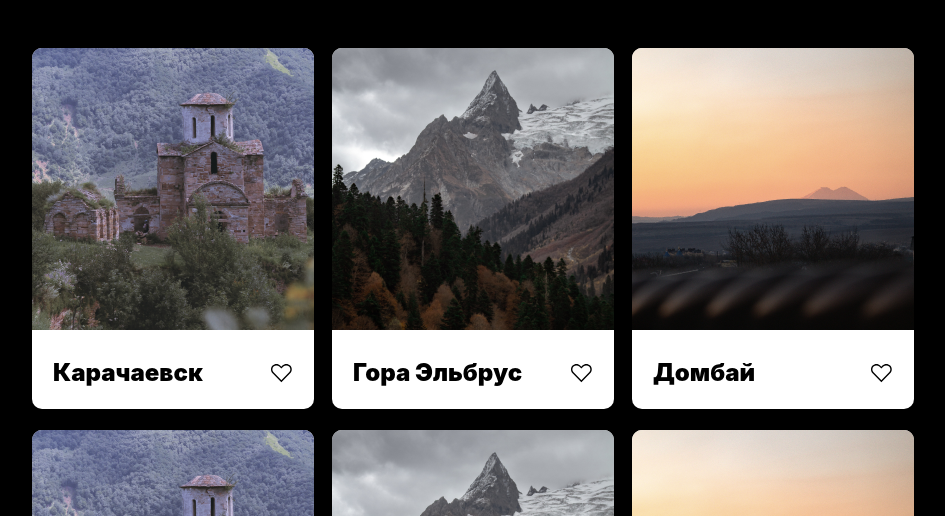
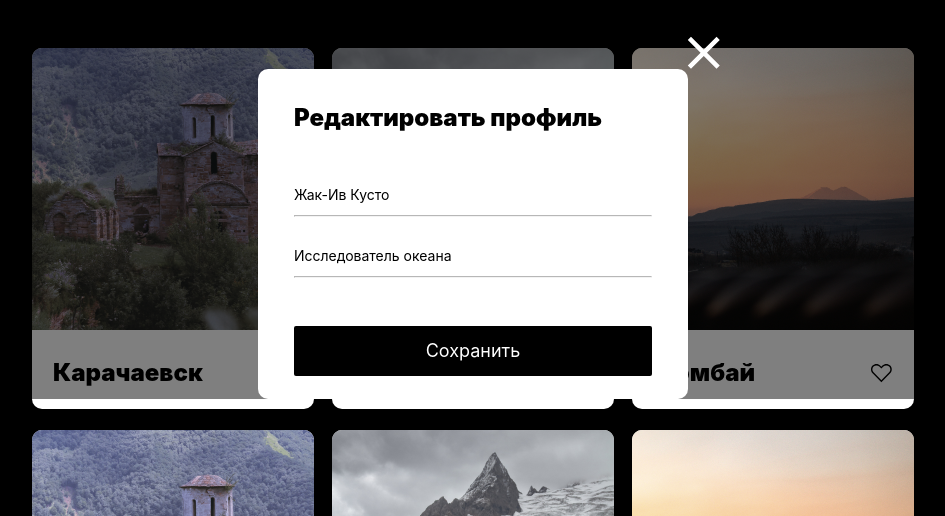
Before and after one commit to ppungin/mesto, a plain HTML site: page index.html in a window 1280 px wide. Shown: the part 284-800 px from the top of the page, without its empty margins (167-1112 px from the left). Drawn offline with Linux system fonts and the light colour scheme.

Commit message:
Pop-up almost finished

```diff
--- a/blocks/root/root.css
+++ b/blocks/root/root.css
@@ -78,6 +78,14 @@
     ;
 }
 
+
+@media (max-width : 882px) {
+    .profile__info {
+        grid-column-gap: calc( (100vw - 320px)/(882 - 320) * (17 - 4) + 4px);
+    }
+
+}
+
 @media (max-width : 620px) {
     .profile__info {
         margin: auto;
@@ -122,11 +130,19 @@
     padding-top: 10px;
     margin-bottom:0;
     align-self: center;
+    transition: opacity 0.4s ease;
+
+}
+
+.edit_button:hover{
+    opacity: 0.6;
+    cursor: pointer;
 }
 
 @media (max-width : 882px) {
     .edit_button {
         height: calc( (100vw - 320px)/(882 - 320) * (24 - 18) + 18px);
+        padding-top: calc( (100vw - 320px)/(882 - 320) * (10 - 2) + 2px);
     }
 
 }
@@ -142,6 +158,14 @@
     float: left;
     overflow: hidden;
     white-space: nowrap;
+}
+
+@media (max-width : 882px) {
+    .profile__profession {
+        font-size: calc( (100vw - 320px)/(882 - 320) * (18 - 14) + 14px);
+        line-height: calc( (100vw - 320px)/(882 - 320) * (22 - 17) + 17px);
+    }
+
 }
 
 @media (max-width : 620px) {
@@ -163,7 +187,13 @@
     box-sizing: border-box;
     border-radius: 2px;
     display: grid;
+    transition: opacity 0.4s ease;
 
+}
+
+.add-button:hover{
+    opacity: 0.6;
+    cursor: pointer;
 }
 
 @media (max-width : 620px) {
@@ -276,3 +306,99 @@
     font-size: 18px;
     line-height: 22px;
 }
+
+
+.pop-up{
+    position:absolute;
+    background-color: rgba(0, 0, 0, 0.5);
+    z-index: 2;
+    position: fixed;
+    top: 0;
+    right: 0;
+    bottom: 0;
+    left: 0;
+    align-self: center;
+    /* display: none; */
+    color: black;
+}
+
+.popup__container {
+    height: 260px;
+    width: 358px;
+    background-color: #FFFFFF;
+    margin: auto;
+    margin-top: calc(50vh - 330px/2);
+    border-radius: 10px;
+    vertical-align: center;
+    padding: 34px 36px 36px 36px;
+    position:relative;
+}
+
+
+/* @media (max-width : 530px) {
+    .popup__container{
+        height: 100%;
+        width: 100%;
+        margin: 0;
+    }
+} */
+
+.edit-profile {
+    margin: 0 auto;
+    font-style: normal;
+    font-weight: 900;
+    font-size: 24px;
+    line-height: 29px;
+}
+
+.edit-name{
+    margin: auto;
+    margin-bottom: 12px;
+    margin-top: 54px;
+    font-style: normal;
+    font-weight: normal;
+    font-size: 14px;
+    line-height: 17px;
+}
+
+.edit-profession{
+    margin: auto;
+    margin-bottom: 12px;
+    margin-top: 30px;
+    font-style: normal;
+    font-weight: normal;
+    font-size: 14px;
+    line-height: 17px;
+}
+
+.button-save {
+    margin-top: 48px;
+    width:100%;
+    height: 50px;
+    background: #000000;
+    border-radius: 2px;
+    display: grid;
+    transition: opacity 0.4s ease;
+}
+
+.button-save:hover{
+    opacity: 0.8;
+    cursor: pointer;
+}
+
+.button-save-text{
+    margin: auto;
+    color: white;
+    text-align: center;
+    font-weight: normal;
+    font-size: 18px;
+    line-height: 22px;
+
+}
+
+.close_icon {
+    position: absolute;
+    top: -45px;
+    right: -45px;
+    z-index: 2;
+}
--- a/index.html
+++ b/index.html
@@ -16,7 +16,6 @@
     </header>
 
     <hr class="line">
-
 
 
     <main class="content">
@@ -71,10 +70,26 @@
         </div>
 
       </section>
+          <div class="pop-up">
+      <div class="popup__container">
+        <img src="images/close icon.svg" class="close_icon">
+        <p class="edit-profile">Редактировать профиль</p>
+        <p class="edit-name">Жак-Ив Кусто</p>
+        <hr class="line">
+        <p class="edit-profession">Исследователь океана</p>
+        <hr class="line">
+        <div class="button-save">
+          <p class="button-save-text">Сохранить</p>
+        </div>
+
+      </div>
+    </div>
     </main>
     <footer class="footer">
       <p class="footer__copyright">&copy 2020 Mesto Russia</p>
     </footer>
+
+
   </div>
 </body>
 
```
Also changed, not shown: images/close icon.svg (added).
